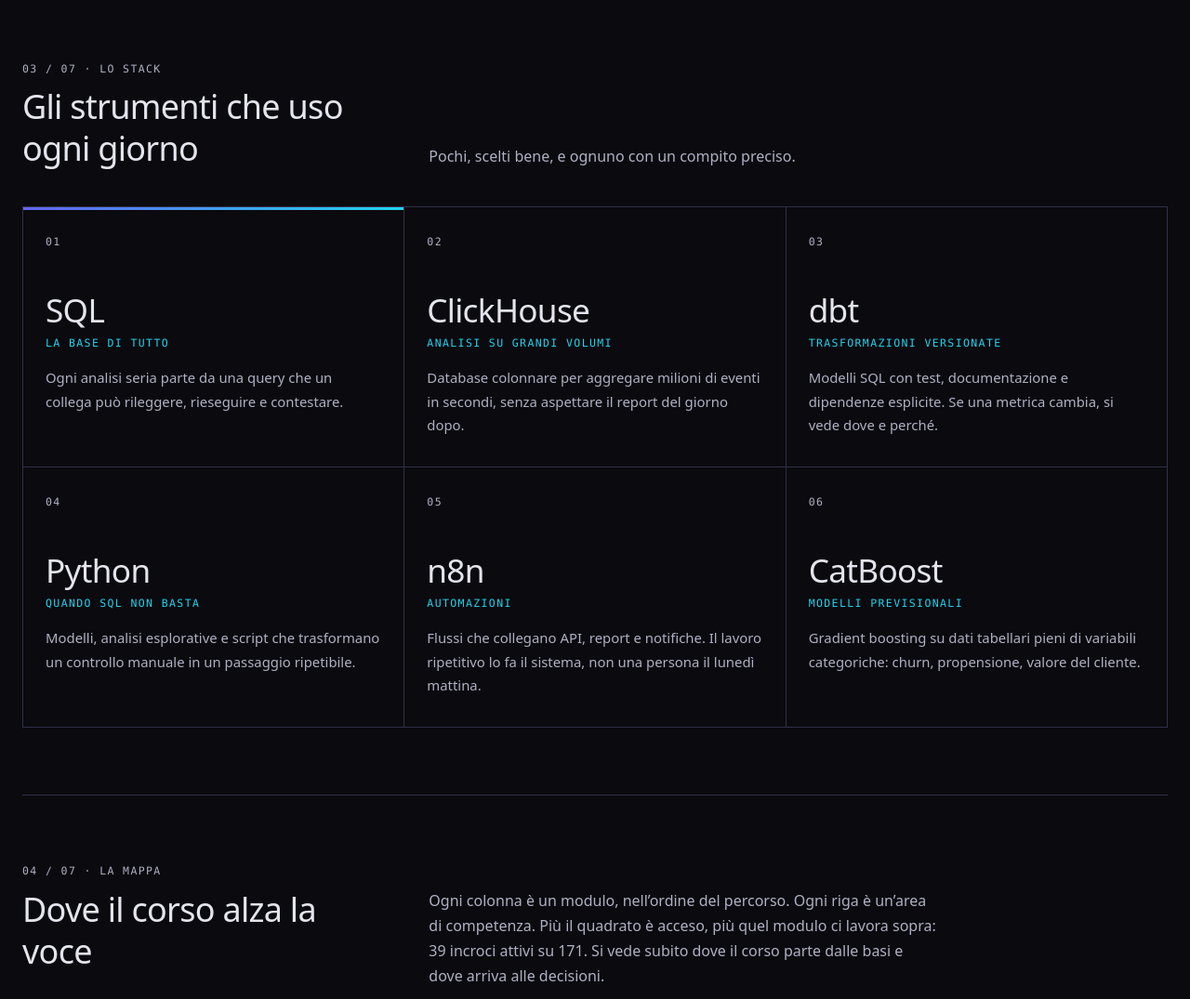
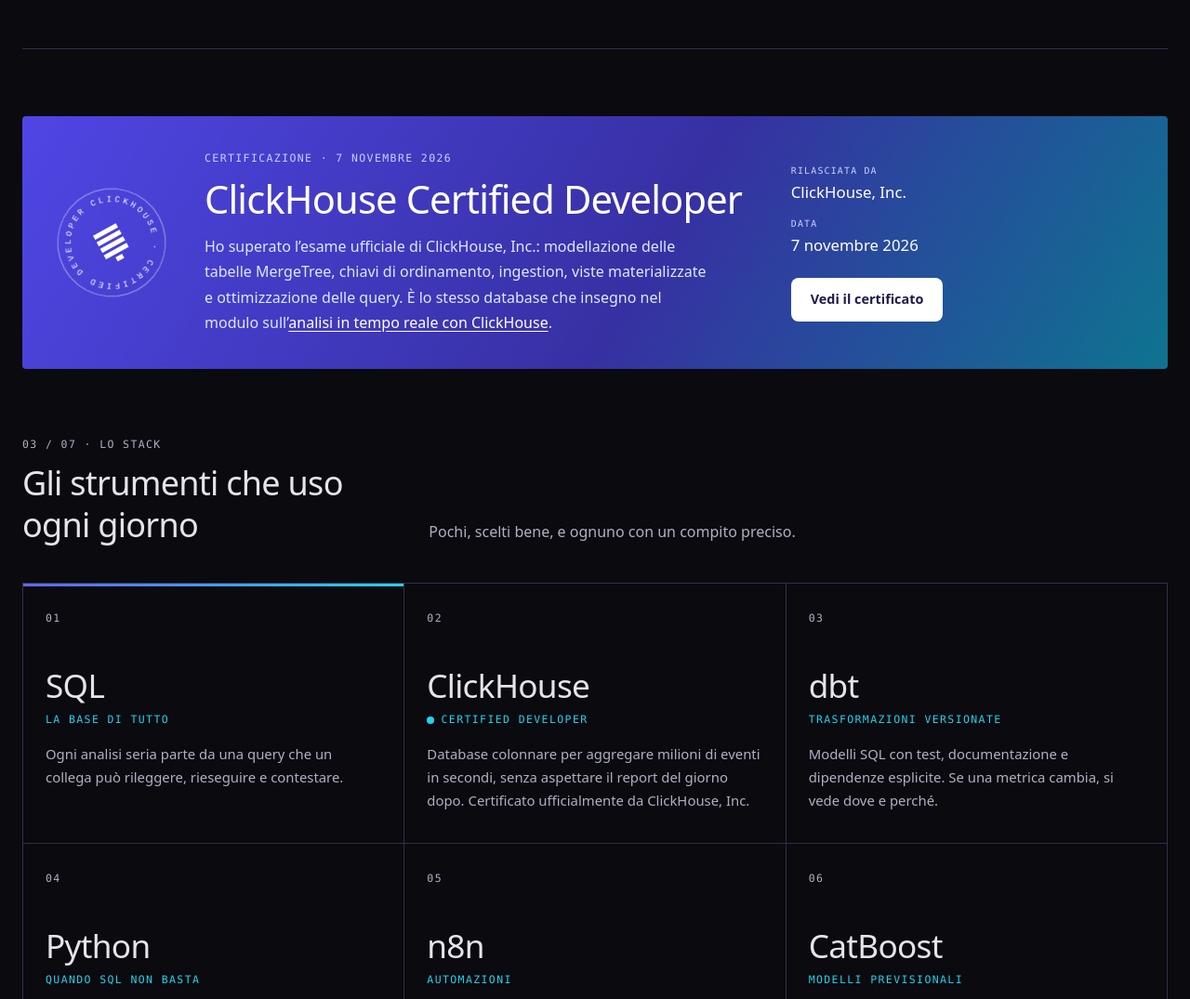
Before and after one commit to AndreyBertasini/ginnytech, an Astro site: page /chi-sono in a window 1280 px wide. Shown: the part 1240-2315 px from the top of the page at 93% size. Built offline with nearby package versions, Linux system fonts and the light colour scheme; Astro itself is replaced by a stand-in of ours.

Commit message:
Add ClickHouse Certified Developer credential to profile page
Hero chip, dedicated credential band linking the official certificate
PDF, certified badge on the ClickHouse stack tile, and Person.hasCredential
in JSON-LD for search engines.

Co-Authored-By: Claude Opus 5.5 <noreply@anthropic.com>
Claude-Session: https://claude.ai/code/session_0176nJZbKJwM7Lepwn2Y5ara

```diff
--- a/src/pages/chi-sono.astro
+++ b/src/pages/chi-sono.astro
@@ -7,6 +7,15 @@ const site = 'https://ginnytech.it';
 const pageUrl = `${site}/chi-sono/`;
 const linkedin = 'https://www.linkedin.com/in/andrii-dyshkantiuk/';
 const github = 'https://github.com/AndreyBertasini';
+
+const certification = {
+  name: 'ClickHouse Certified Developer',
+  issuer: 'ClickHouse, Inc.',
+  issuerUrl: 'https://clickhouse.com',
+  date: '2026-11-07',
+  dateLabel: '7 novembre 2026',
+  pdf: '/certificati/clickhouse-certified-developer.pdf',
+};
 
 // Numeri reali, calcolati dai dati del corso: niente cifre inventate.
 const moduleCount = modules.length;
@@ -44,7 +53,7 @@ const activeCells = columns.reduce((s, c) => s + c.scores.filter(Boolean).length
 
 const stack = [
   { name: 'SQL', role: 'La base di tutto', text: 'Ogni analisi seria parte da una query che un collega può rileggere, rieseguire e contestare.' },
-  { name: 'ClickHouse', role: 'Analisi su grandi volumi', text: 'Database colonnare per aggregare milioni di eventi in secondi, senza aspettare il report del giorno dopo.' },
+  { name: 'ClickHouse', role: 'Certified Developer', text: 'Database colonnare per aggregare milioni di eventi in secondi, senza aspettare il report del giorno dopo. Certificato ufficialmente da ClickHouse, Inc.', badge: true },
   { name: 'dbt', role: 'Trasformazioni versionate', text: 'Modelli SQL con test, documentazione e dipendenze esplicite. Se una metrica cambia, si vede dove e perché.' },
   { name: 'Python', role: 'Quando SQL non basta', text: 'Modelli, analisi esplorative e script che trasformano un controllo manuale in un passaggio ripetibile.' },
   { name: 'n8n', role: 'Automazioni', text: 'Flussi che collegano API, report e notifiche. Il lavoro ripetitivo lo fa il sistema, non una persona il lunedì mattina.' },
@@ -66,7 +75,7 @@ const services = [
 
 const faqs = [
   { q: 'Chi è Andrii Dyshkantiuk?', a: `Sono un professionista dei dati: data engineering, analytics e consulenza. Ho creato GinnyTech, un corso gratuito in italiano con ${moduleCount} moduli che collegano SQL, modellazione, marketing analytics e data engineering alle decisioni di business.` },
-  { q: 'Di cosa ti occupi?', a: 'Progetto e costruisco sistemi di dati: raccolta degli eventi, modelli in dbt, database analitici come ClickHouse, automazioni con n8n e modelli previsionali in Python con CatBoost. Il fine è sempre lo stesso: numeri di cui ci si può fidare quando si decide.' },
+  { q: 'Di cosa ti occupi?', a: 'Progetto e costruisco sistemi di dati: raccolta degli eventi, modelli in dbt, database analitici come ClickHouse (sono ClickHouse Certified Developer), automazioni con n8n e modelli previsionali in Python con CatBoost. Il fine è sempre lo stesso: numeri di cui ci si può fidare quando si decide.' },
   { q: 'Il corso GinnyTech è davvero gratuito?', a: `Sì. Il programma completo, ${moduleCount} moduli divisi in ${stageCount} tappe e ${learningPaths.length} percorsi, è gratuito e in italiano. Ogni modulo ha prerequisiti chiari, risultati attesi e un’esercitazione con criteri di verifica.` },
   { q: 'Posso lavorare con te su un progetto?', a: 'Sì. Puoi prenotare una call conoscitiva: partiamo dal problema che vuoi risolvere e capiamo insieme se e come i dati possono aiutarti.' },
 ];
@@ -75,7 +84,7 @@ const chapters = ['Chi sono', 'I numeri', 'Lo stack', 'La mappa', 'Come lavoro',
 const total = String(chapters.length).padStart(2, '0');
 const ch = (i: number) => `${String(i + 1).padStart(2, '0')} / ${total}`;
 
-const description = `Andrii Dyshkantiuk, data engineering e analytics: SQL, ClickHouse, dbt, Python e modelli previsionali per decisioni migliori. Creatore del corso gratuito GinnyTech.`;
+const description = `Andrii Dyshkantiuk, data engineering e analytics, ClickHouse Certified Developer: SQL, dbt, Python e modelli previsionali per decisioni migliori. Creatore del corso gratuito GinnyTech.`;
 
 const jsonLd = {
   '@context': 'https://schema.org',
@@ -99,6 +108,14 @@ const jsonLd = {
       description: 'Professionista dei dati: data engineering, analytics e consulenza. Creatore di GinnyTech.',
       knowsAbout: ['Data engineering', 'Marketing analytics', 'SQL', 'ClickHouse', 'dbt', 'Python', 'n8n', 'CatBoost', 'Machine learning', 'Analytics engineering'],
       sameAs: [linkedin, github],
+      hasCredential: {
+        '@type': 'EducationalOccupationalCredential',
+        name: certification.name,
+        credentialCategory: 'certification',
+        dateCreated: certification.date,
+        url: `${site}${certification.pdf}`,
+        recognizedBy: { '@type': 'Organization', name: certification.issuer, url: certification.issuerUrl },
+      },
       founder: { '@id': `${site}/#organization` },
     },
     {
@@ -136,6 +153,9 @@ const jsonLd = {
         <p class="mono lg-kicker"><span>Chi sono · GinnyTech</span><span>{ch(0)} · Il profilo</span></p>
         <nav class="mono lg-crumbs" aria-label="Percorso"><a href="/">GinnyTech</a> / <span aria-current="page">Chi sono</span></nav>
         <h1 id="hero-title">Andrii Dyshkantiuk. <span class="grad">Dati che arrivano a una decisione.</span></h1>
+        <a href={certification.pdf} class="mono cert-chip" target="_blank" rel="noopener">
+          <span class="cert-dot" aria-hidden="true"></span>{certification.name} · 2026<span class="sr-only"> (certificato PDF, si apre in una nuova scheda)</span>
+        </a>
         <p class="lg-lead">Lavoro con i dati da ingegnere e da analista: costruisco le pipeline, scrivo le query, alleno i modelli e poi mi chiedo se tutto questo cambia davvero una scelta. Se non la cambia, si torna al punto di partenza.</p>
         <div class="lg-actions">
           <a href="/prenota-call/" class="btn btn-primary btn-lg">Prenota una call</a>
@@ -180,6 +200,30 @@ const jsonLd = {
       </div>
     </section>
 
+    <!-- CERTIFICAZIONE -->
+    <section class="cert-band rv" aria-labelledby="cert-title">
+      <div class="cert-seal" aria-hidden="true">
+        <svg viewBox="0 0 120 120" width="120" height="120">
+          <defs><path id="cert-circle" d="M60,60 m-44,0 a44,44 0 1,1 88,0 a44,44 0 1,1 -88,0" /></defs>
+          <circle cx="60" cy="60" r="58" fill="none" stroke="currentColor" stroke-width="1" opacity=".5" />
+          <text font-family="ui-monospace, monospace" font-size="9" letter-spacing="3" fill="currentColor"><textPath href="#cert-circle">CLICKHOUSE · CERTIFIED DEVELOPER ·</textPath></text>
+          <g fill="currentColor"><rect x="44" y="46" width="5" height="28" /><rect x="52" y="46" width="5" height="28" /><rect x="60" y="46" width="5" height="28" /><rect x="68" y="46" width="5" height="28" /><rect x="76" y="56" width="5" height="8" /></g>
+        </svg>
+      </div>
+      <div class="cert-text">
+        <p class="mono">Certificazione · {certification.dateLabel}</p>
+        <h2 id="cert-title">{certification.name}</h2>
+        <p>Ho superato l’esame ufficiale di {certification.issuer}: modellazione delle tabelle MergeTree, chiavi di ordinamento, ingestion, viste materializzate e ottimizzazione delle query. È lo stesso database che insegno nel modulo sull’<a href="/programma/modulo-12/">analisi in tempo reale con ClickHouse</a>.</p>
+      </div>
+      <div class="cert-meta">
+        <dl>
+          <div><dt class="mono">Rilasciata da</dt><dd>{certification.issuer}</dd></div>
+          <div><dt class="mono">Data</dt><dd><time datetime={certification.date}>{certification.dateLabel}</time></dd></div>
+        </dl>
+        <a href={certification.pdf} class="btn btn-primary" target="_blank" rel="noopener">Vedi il certificato <span class="sr-only">(PDF, si apre in una nuova scheda)</span></a>
+      </div>
+    </section>
+
     <!-- 03 · STACK -->
     <section class="lg-section" id="cap-3" data-chapter={`${ch(2)} · ${chapters[2]}`} aria-labelledby="stack-title">
       <header class="lg-head rv">
@@ -192,7 +236,7 @@ const jsonLd = {
           <li class={`stack-tile rv ${i === 0 ? 'stack-hl' : ''}`} style={`--i:${i}`}>
             <span class="mono stack-idx">{String(i + 1).padStart(2, '0')}</span>
             <h3>{s.name}</h3>
-            <p class="mono stack-role">{s.role}</p>
+            <p class="mono stack-role">{s.badge && <span class="cert-dot" aria-hidden="true"></span>}{s.role}</p>
             <p>{s.text}</p>
           </li>
         ))}
@@ -423,6 +467,27 @@ const jsonLd = {
   .lg-head h2 { margin: 0; font-weight: 400; letter-spacing: -0.02em; }
   .lg-head > p:not(.mono) { color: var(--color-text-muted); align-self: end; max-width: 60ch; }
 
+  /* Certificazione */
+  .cert-chip { display: inline-flex; align-items: center; gap: .55rem; margin-top: 1.5rem; padding: .45rem .75rem; border: 1px solid var(--color-accent); border-radius: 3px; color: var(--color-accent); text-decoration: none; background: rgba(34,211,238,.06); transition: background .25s ease; }
+  .cert-chip:hover { background: rgba(34,211,238,.16); color: var(--color-accent); }
+  .cert-dot { width: 8px; height: 8px; border-radius: 50%; background: var(--color-accent); box-shadow: 0 0 0 0 rgba(34,211,238,.6); animation: cert-pulse 2.4s ease-out infinite; flex-shrink: 0; display: inline-block; margin-right: .45rem; vertical-align: middle; }
+  .cert-chip .cert-dot { margin-right: 0; }
+  @keyframes cert-pulse { 0% { box-shadow: 0 0 0 0 rgba(34,211,238,.55); } 70%, 100% { box-shadow: 0 0 0 9px rgba(34,211,238,0); } }
+  .cert-band { display: grid; grid-template-columns: auto minmax(0, 1.6fr) minmax(0, 1fr); gap: 2.5rem; align-items: center; margin: 4.5rem 0 0; padding: 2.25rem; border-radius: 4px; background: linear-gradient(120deg, var(--indigo-deep) 0%, #3730a3 55%, #0e7490 100%); color: #fff; }
+  .cert-seal { color: #fff; }
+  .cert-seal svg { display: block; animation: cert-spin 40s linear infinite; }
+  .cert-seal svg g { transform-origin: 60px 60px; }
+  @keyframes cert-spin { to { transform: rotate(360deg); } }
+  .cert-text .mono { color: #c7d2fe; }
+  .cert-text h2 { margin: .5rem 0 .75rem; font-weight: 400; letter-spacing: -0.02em; font-size: clamp(1.7rem, 3.5vw, 2.6rem); }
+  .cert-text p:not(.mono) { color: #e0e7ff; max-width: 60ch; }
+  .cert-text a { color: #fff; }
+  .cert-meta dl { display: grid; gap: .75rem; margin-bottom: 1.25rem; }
+  .cert-meta dt { color: #c7d2fe; font-size: .62rem; }
+  .cert-meta dd { margin: 0; font-size: 1.05rem; }
+  .cert-meta .btn-primary { background: #fff; color: #1e1b4b; }
+  .cert-meta .btn-primary:hover { background: var(--color-accent); color: #07070c; }
+
   /* Stack */
   .stack-grid { list-style: none; display: grid; grid-template-columns: repeat(3, minmax(0,1fr)); border-top: 1px solid var(--line); border-left: 1px solid var(--line); }
   .stack-tile { position: relative; padding: 1.75rem 1.5rem 2rem; border-right: 1px solid var(--line); border-bottom: 1px solid var(--line); transition: background .3s ease; }
@@ -508,6 +573,9 @@ const jsonLd = {
   .lg-rail-bar i { position: absolute; inset: 0; transform-origin: left; transform: scaleX(var(--p, 0)); background: linear-gradient(90deg, var(--color-primary), var(--color-accent)); }
 
   @media (max-width: 1000px) {
+    .cert-band { grid-template-columns: auto minmax(0, 1fr); }
+    .cert-meta { grid-column: 1 / -1; display: flex; flex-wrap: wrap; align-items: center; justify-content: space-between; gap: 1rem; }
+    .cert-meta dl { grid-auto-flow: column; gap: 2rem; margin: 0; }
     .lg-hero { grid-template-columns: 1fr; }
     .lg-ghost { left: -2%; top: 22%; }
     .pr-grid { grid-template-columns: repeat(2, minmax(0,1fr)); }
@@ -524,6 +592,10 @@ const jsonLd = {
     .kpi-cyan, .kpi-outline, .kpi-soft, .kpi-dark { grid-column: span 3; }
     .lg-kicker span:last-child { display: none; }
   }
+  @media (max-width: 600px) {
+    .cert-band { grid-template-columns: 1fr; padding: 1.5rem; gap: 1.25rem; margin-top: 3rem; }
+    .cert-seal svg { width: 84px; height: 84px; }
+  }
   @media (max-width: 480px) {
     .pr-grid { grid-template-columns: 1fr; }
     .pr { min-height: 220px; }
@@ -533,5 +605,6 @@ const jsonLd = {
   @media (prefers-reduced-motion: reduce) {
     :global(.js) .rv, :global(.js) .heat .heat-cell:not(.q-0) { opacity: 1; transform: none; transition: none; }
     .lg-rail, a.kpi, .stack-tile::after { transition: none; }
+    .cert-dot, .cert-seal svg { animation: none; }
   }
 </style>
```
Also changed, not shown: tests/e2e/site.spec.ts (+5 -0 lines), 1 other file.
